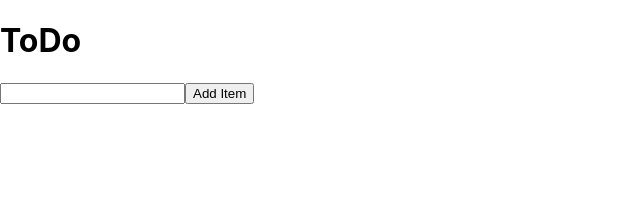
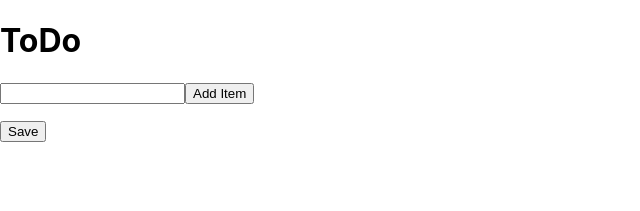
Before and after one commit to awhite2490/todolist, a React (Create React App) app: page / in a window 1280 px wide. Shown: the top 211 px of the page, without its empty margins (0-640 px from the left). Built offline with nearby package versions, Linux system fonts and the light colour scheme.

Commit message:
proof of concept the save button
also stopping adding blank items

```diff
--- a/src/App.js
+++ b/src/App.js
@@ -16,11 +16,16 @@ const App = () => {
       setNextID(newNextID);
     }
 
+    const save = () => {
+      alert(JSON.stringify(list));
+    }
+
     return (
       <div>
         <h1>ToDo</h1>
         <ItemInput addItem={addItem} />
         <List list={list}/>
+        <button onClick={save}>Save</button>
       </div>
     );
 }
--- a/src/Components/ItemInput.js
+++ b/src/Components/ItemInput.js
@@ -4,8 +4,10 @@ const ItemInput = (props) => {
     const [newItem, setNewItem] = React.useState('');
 
       const addItem = () => {
-        props.addItem(newItem);
-        setNewItem('');
+        if(newItem !== '') {
+            props.addItem(newItem);
+            setNewItem('');
+        }
       }
 
       const handleChange =(event) => {
```
